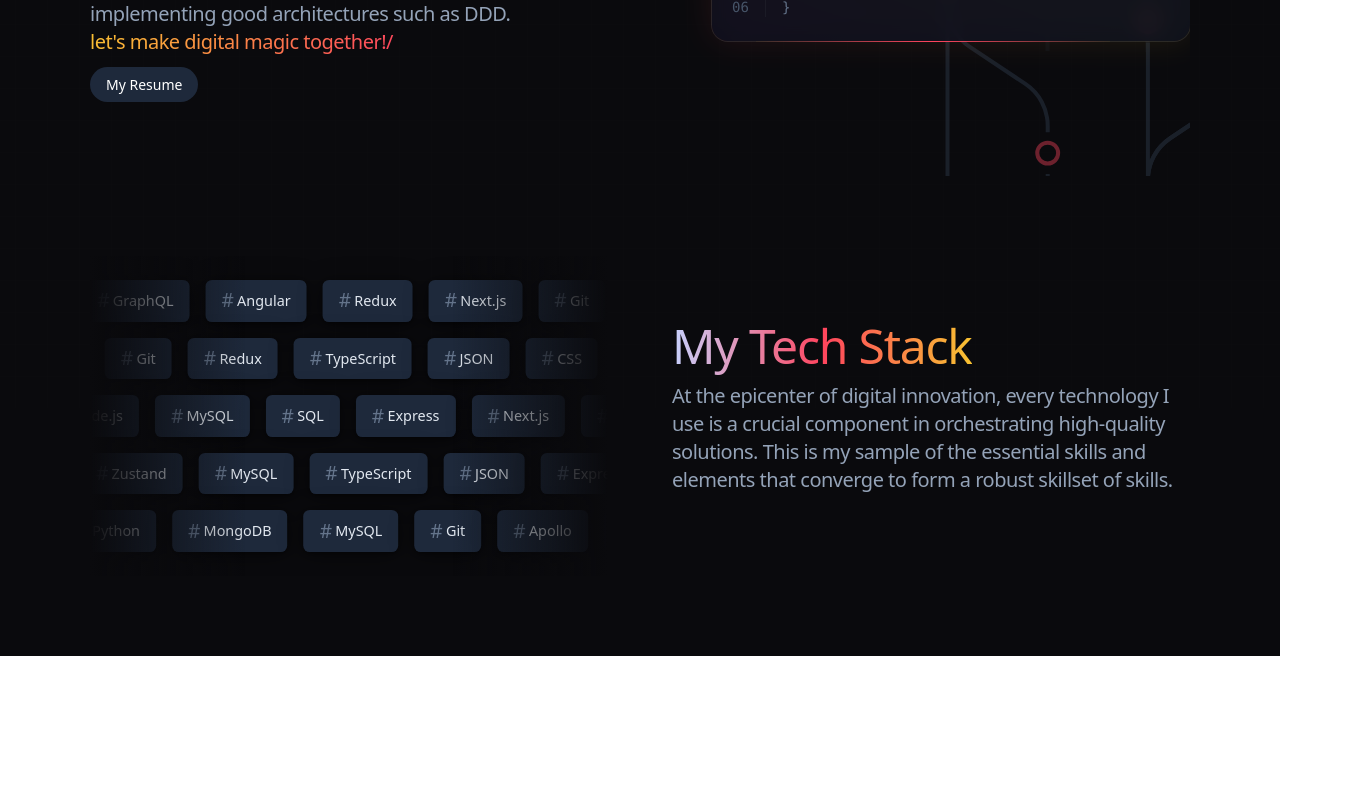
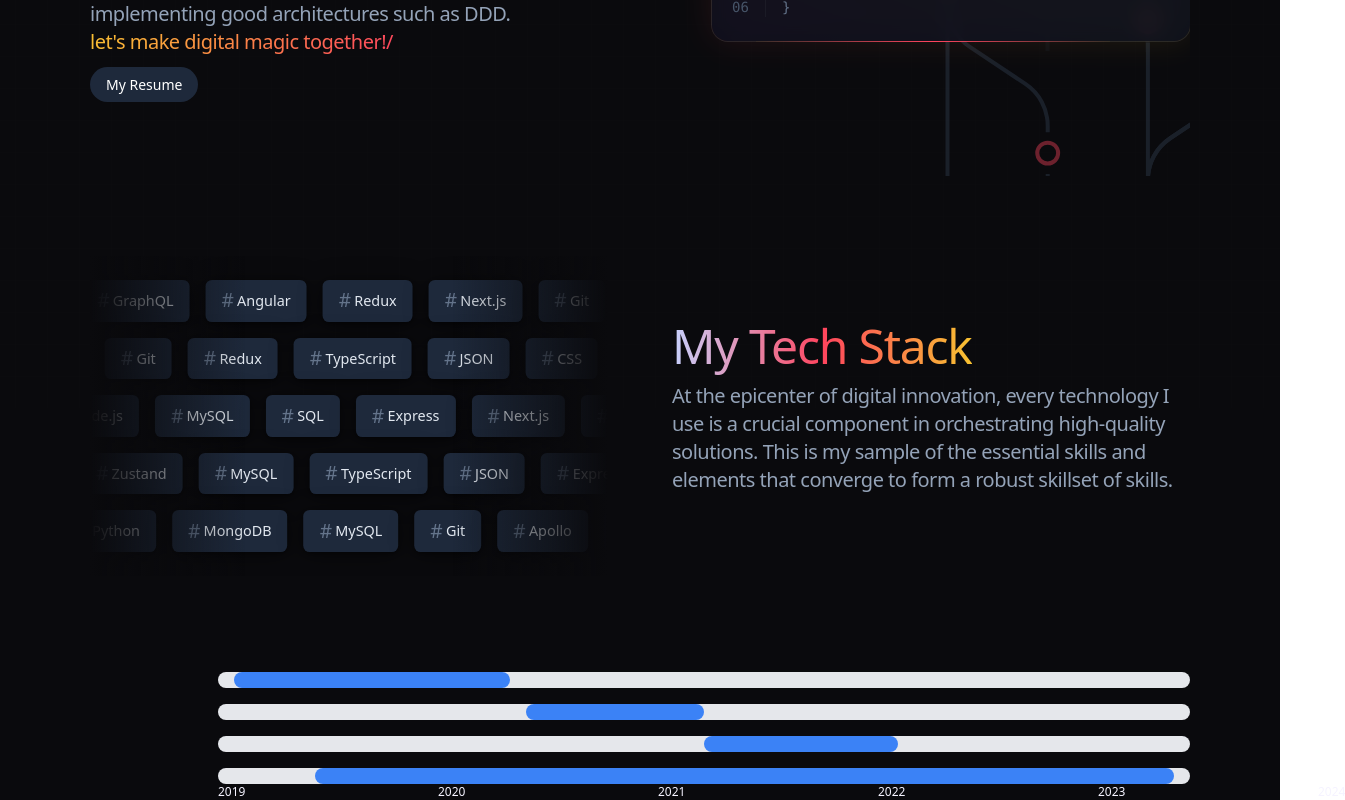
Before and after one commit to Bryan-Herrera-DEV/Bryan-Herrera-Portfolio-V4, a Next.js app: page / in a window 1280 px wide. Shown: the part 392-1192 px from the top of the page, 1345 px wide, since content can reach past the window. Before the commit the page ends 1048 px from the top, so only its background shows below. Built offline with nearby package versions, Linux system fonts and the light colour scheme.

Commit message:
feat: :sparkles: add first version of Gant experience chart

```diff
--- /dev/null
+++ b/src/components/layouts/home/TechStack.tsx
@@ -0,0 +1,96 @@
+import { TAGS } from "@/shared/constants";
+import React, { ReactNode, useState, useEffect } from "react";
+const DURATION = 15000;
+const ROWS = 5;
+const TAGS_PER_ROW = 5;
+
+const random = (min: number, max: number): number =>
+  Math.floor(Math.random() * (max - min)) + min;
+const shuffle = (arr: string[]): string[] =>
+  [...arr].sort(() => 0.5 - Math.random());
+
+interface InfiniteLoopSliderProps {
+  children: ReactNode;
+  duration: number;
+  reverse?: boolean | undefined | null | number;
+}
+
+const InfiniteLoopSlider: React.FC<InfiniteLoopSliderProps> = ({
+  children,
+  duration,
+  reverse = false,
+}: InfiniteLoopSliderProps) => {
+  return (
+    <div
+      className="loop-slider"
+      style={{
+        "--duration": `${duration}ms`,
+        "--direction": reverse ? "reverse" : "normal",
+      }}
+    >
+      <div className="inner">
+        {children}
+        {children}
+      </div>
+    </div>
+  );
+};
+
+interface TagProps {
+  text: string;
+  cl: string;
+}
+
+const Tag: React.FC<TagProps> = ({ text, cl }) => (
+  <div className={`tag ${cl}`}>
+    <span>#</span> {text}
+  </div>
+);
+
+const WorkExperience = () => {
+  const [rows, setRows] = useState<string[][]>(Array(ROWS).fill([]));
+
+  useEffect(() => {
+    const newRows = rows.map((_, i) => shuffle(TAGS).slice(0, TAGS_PER_ROW));
+    setRows(newRows);
+  }, []);
+  return (
+    <div className="">
+      <div className="py-16 sm:px-2 lg:relative lg:px-0 lg:py-20">
+        <div className="mx-auto grid grid-cols-1 items-center gap-x-8 gap-y-16 lg:max-w-8xl lg:grid-cols-2 xl:gap-x-16">
+          <div className="tag-list">
+            {rows.map((_, i) => (
+              <InfiniteLoopSlider
+                key={i}
+                duration={random(DURATION - 5000, DURATION + 5000)}
+                reverse={i % 2}
+              >
+                {shuffle(TAGS)
+                  .slice(0, TAGS_PER_ROW)
+                  .map((tag, i) => (
+                    <Tag text={tag} key={tag} cl={i % 2 ? "red" : "yll"} />
+                  ))}
+              </InfiniteLoopSlider>
+            ))}
+            <div className="fade" />
+          </div>
+          <div className="relative z-10 md:text-center lg:text-left">
+            <div className="relative mb-4">
+              <p
+                className="inline bg-gradient-to-r from-indigo-200 via-baseRedColor to-baseYellowColor bg-clip-text font-display text-5xl tracking-tight text-transparent
+              "
+              >
+                My Tech Stack
+              </p>
+              <p className="mt-3 text-xl tracking-tight text-slate-400">
+              At the epicenter of digital innovation, every technology I use is a crucial component in orchestrating high-quality solutions. This is my sample of the essential skills and elements that converge to form a robust skillset of skills.
+              </p>
+            </div>
+          </div>
+        </div>
+      </div>
+    </div>
+  );
+};
+
+export default WorkExperience;
--- a/src/components/layouts/home/WorkExperience.tsx
+++ b/src/components/layouts/home/WorkExperience.tsx
@@ -1,96 +1,107 @@
-import { TAGS } from "@/shared/constants";
-import React, { ReactNode, useState, useEffect } from "react";
-const DURATION = 15000;
-const ROWS = 5;
-const TAGS_PER_ROW = 5;
+const experiences: [string, Date, Date][] = [
+  ["Experiencia 1", new Date("2019-02"), new Date("2020-07")],
+  ["Experiencia 2", new Date("2020-08"), new Date("2021-07")],
+  ["Experiencia 3", new Date("2021-07"), new Date("2022-07")],
+  ["Experiencia 3", new Date("2019-07"), new Date("2023-12")],
+  // y así sucesivamente
+];
 
-const random = (min: number, max: number): number =>
-  Math.floor(Math.random() * (max - min)) + min;
-const shuffle = (arr: string[]): string[] =>
-  [...arr].sort(() => 0.5 - Math.random());
+const startYear = 2019;
 
-interface InfiniteLoopSliderProps {
-  children: ReactNode;
-  duration: number;
-  reverse?: boolean | undefined | null | number;
-}
+function GanttItem({
+  experience,
+  totalMonths,
+  barHeight,
+}: {
+  experience: [string, Date, Date];
+  totalMonths: number;
+  barHeight: number;
+}) {
+  const startMonth =
+    (experience[1].getFullYear() - startYear) * 12 + experience[1].getMonth();
+  const endMonth =
+    (experience[2].getFullYear() - startYear) * 12 + experience[2].getMonth();
+  const length = endMonth - startMonth;
 
-const InfiniteLoopSlider: React.FC<InfiniteLoopSliderProps> = ({
-  children,
-  duration,
-  reverse = false,
-}: InfiniteLoopSliderProps) => {
+  const startPercent = (startMonth / totalMonths) * 100;
+  const lengthPercent = (length / totalMonths) * 100;
+
   return (
-    <div
-      className="loop-slider"
-      style={{
-        "--duration": `${duration}ms`,
-        "--direction": reverse ? "reverse" : "normal",
-      }}
-    >
-      <div className="inner">
-        {children}
-        {children}
-      </div>
-    </div>
-  );
-};
-
-interface TagProps {
-  text: string;
-  cl: string;
-}
-
-const Tag: React.FC<TagProps> = ({ text, cl }) => (
-  <div className={`tag ${cl}`}>
-    <span>#</span> {text}
-  </div>
-);
-
-const WorkExperience = () => {
-  const [rows, setRows] = useState<string[][]>(Array(ROWS).fill([]));
-
-  useEffect(() => {
-    const newRows = rows.map((_, i) => shuffle(TAGS).slice(0, TAGS_PER_ROW));
-    setRows(newRows);
-  }, []);
-  return (
-    <div className="">
-      <div className="py-16 sm:px-2 lg:relative lg:px-0 lg:py-20">
-        <div className="mx-auto grid grid-cols-1 items-center gap-x-8 gap-y-16 lg:max-w-8xl lg:grid-cols-2 xl:gap-x-16">
-          <div className="tag-list">
-            {rows.map((_, i) => (
-              <InfiniteLoopSlider
-                key={i}
-                duration={random(DURATION - 5000, DURATION + 5000)}
-                reverse={i % 2}
-              >
-                {shuffle(TAGS)
-                  .slice(0, TAGS_PER_ROW)
-                  .map((tag, i) => (
-                    <Tag text={tag} key={tag} cl={i % 2 ? "red" : "yll"} />
-                  ))}
-              </InfiniteLoopSlider>
-            ))}
-            <div className="fade" />
-          </div>
-          <div className="relative z-10 md:text-center lg:text-left">
-            <div className="relative mb-4">
-              <p
-                className="inline bg-gradient-to-r from-indigo-200 via-baseRedColor to-baseYellowColor bg-clip-text font-display text-5xl tracking-tight text-transparent
-              "
-              >
-                My Tech Stack
-              </p>
-              <p className="mt-3 text-xl tracking-tight text-slate-400">
-              At the epicenter of digital innovation, every technology I use is a crucial component in orchestrating high-quality solutions. This is my sample of the essential skills and elements that converge to form a robust skillset of skills.
-              </p>
-            </div>
+    <div className="flex items-center my-4" style={{ height: `${barHeight}%` }}>
+      <div className="w-full ml-32">
+        <div className="bg-gray-200 rounded-full h-4 relative">
+          <div
+            className="bg-blue-500 rounded-full h-4"
+            style={{
+              marginLeft: `${startPercent}%`,
+              width: `${lengthPercent}%`,
+            }}
+          >
+            <span className="absolute text-xs left-0 ml-2">
+            </span>
           </div>
         </div>
       </div>
     </div>
   );
+}
+
+function YearLabel({
+  year,
+  totalMonths,
+}: {
+  year: number;
+  totalMonths: number;
+}) {
+  const yearStartMonth = (year - startYear) * 12;
+  const yearStartPercent = (yearStartMonth / totalMonths) * 100;
+
+  return (
+    <div
+      className="absolute mb-2 text-xs text-violet-50"
+      style={{ marginLeft: `${yearStartPercent}%` }}
+    >
+      {year}
+    </div>
+  );
+}
+
+function GanttChart({ experiences }: { experiences: [string, Date, Date][] }) {
+  let lastYear = experiences.reduce((latest, exp) => {
+    const year = exp[2].getFullYear();
+    return year > latest ? year : latest;
+  }, startYear);
+
+  // Si el año actual es posterior al último año de experiencia, utilízalo
+  const endYear = Math.max(lastYear, new Date().getFullYear()) + 1;
+
+  // luego usa endYear en lugar de new Date().getFullYear() para calcular el total de meses
+  const totalMonths = (endYear - startYear) * 12;
+
+  // calculamos la altura que debería tener cada barra
+  const barHeight = 100 / experiences.length;
+
+  return (
+    <div className="container mx-auto relative">
+      {experiences.map((experience, index) => (
+        <GanttItem
+          key={index}
+          experience={experience}
+          totalMonths={totalMonths}
+          barHeight={barHeight}
+        />
+      ))}
+      <div className="w-full absolute bottom-0 left-0 ml-32 pt-1">
+        {[...Array(endYear - startYear + 1)].map((_, i) => (
+          <YearLabel key={i} year={startYear + i} totalMonths={totalMonths} />
+        ))}
+      </div>
+    </div>
+  );
+}
+
+const WorkExperience = () => {
+  return <GanttChart experiences={experiences} />;
 };
 
 export default WorkExperience;
--- a/src/pages/_app.tsx
+++ b/src/pages/_app.tsx
@@ -1,5 +1,6 @@
+import "@/styles/globals.scss";
+import "@/styles/timeline.scss";
 import type { AppProps } from "next/app";
-import "@/styles/globals.scss";
 import BackgroundComponent from "@/components/Background";
 import { NavBarComponent } from "@/components/NavBar";
 
--- a/src/pages/index.tsx
+++ b/src/pages/index.tsx
@@ -1,5 +1,6 @@
 import { PageSeo } from "@/components/PageSeo";
 import HomeLayout from "@/components/layouts/home";
+import TechStack from "@/components/layouts/home/TechStack";
 import WorkExperience from "@/components/layouts/home/WorkExperience";
 import { getSEO } from "@/shared/seoData";
 
@@ -13,6 +14,7 @@ const index = () => {
         kewords={getSeoImp!.keywords}
       />
       <HomeLayout />
+      <TechStack />
       <WorkExperience />
     </>
   );
--- a/src/styles/globals.scss
+++ b/src/styles/globals.scss
@@ -190,7 +190,7 @@ pre[class*=language-] {
   background-color: rgb(30 41 59);
   border-radius: 0.4rem;
   padding: 0.4rem 1rem;
-  margin-right: 1rem; // Must used margin-right instead of gap for the loop to be smooth
+  margin-right: 1rem;
   box-shadow:
     0 0.1rem 0.2rem rgb(0 0 0 / 20%),
     0 0.1rem 0.5rem rgb(0 0 0 / 30%),
```
Also changed, not shown: src/styles/timeline.scss (added).
